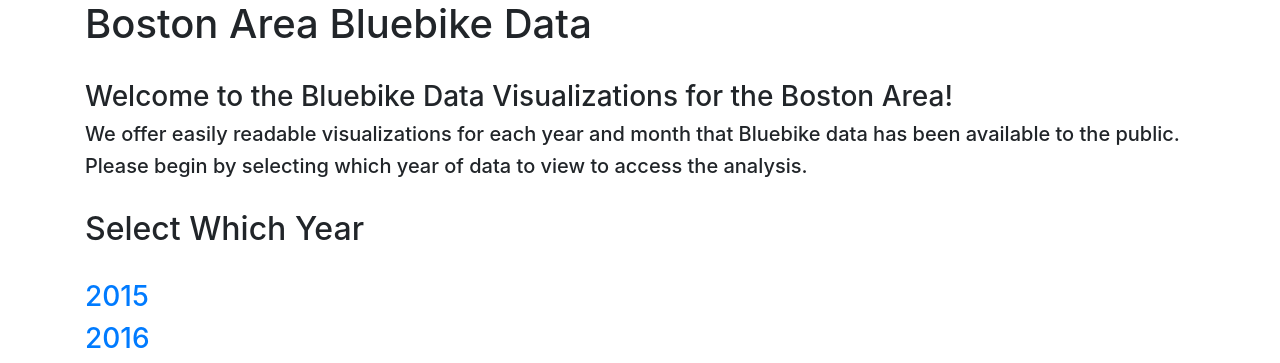
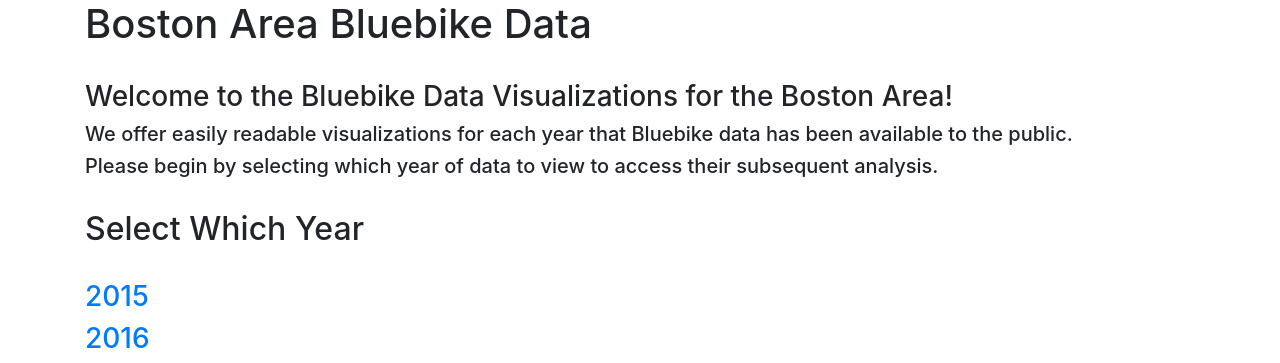
Before and after one commit to bpotvin06/BlueBike, a Flask app: page / in a window 1280 px wide. Shown: the part 56-419 px from the top of the page. Run offline with Flask 3, Linux system fonts and the light colour scheme; a user stored in the database is signed in; some libraries are stand-ins or nearby versions.

Commit message:
editing html

```diff
--- a/website/templates/about.html
+++ b/website/templates/about.html
@@ -13,7 +13,7 @@
     <h3>The Bluebike data being analyzed on this page is from Bluebike public system data.</h3>
     <h3>If you would like to view the Bluebike data you can visit their site <a id="BBData" href="https://s3.amazonaws.com/hubway-data/index.html">here</a>.</h3>
     <br>
-    <h4>Bluebike has already pre-preformed data cleansing on the data sets they published. These include removing trips taken by staff as they serive the
+    <h4>Bluebike has already pre-preformed data cleansing on the data sets they published. These include removing trips taken by staff as they service the
         bikes and/or the stations. Additionally, they cleansed trips lasting less than 60 seconds to remove potential false starts and re-docking attempts.</h4>
     <h4>If you would like to know more information of the history of Bluebike please visit their <a id="BBAbout" href="https://www.bluebikes.com/about#:~:text=In%20April%20of%202011%2C%20Boston,the%20contract%20in%20January%202015.&text=The%20original%20Hubway%20system%20launched,and%2060%20stations%20throughout%20Boston.">about page</a>.</h4>
     <br>
--- a/website/templates/home.html
+++ b/website/templates/home.html
@@ -6,8 +6,8 @@
     <h1>Boston Area Bluebike Data</h1>
     <br>
     <h3>Welcome to the Bluebike Data Visualizations for the Boston Area!</h3>
-    <h5>We offer easily readable visualizations for each year and month that Bluebike data has been available to the public.</h5>
-    <h5>Please begin by selecting which year of data to view to access the analysis.</h5>
+    <h5>We offer easily readable visualizations for each year that Bluebike data has been available to the public.</h5>
+    <h5>Please begin by selecting which year of data to view to access their subsequent analysis.</h5>
     <br>
     <h2>Select Which Year</h2>
     <br>
```
